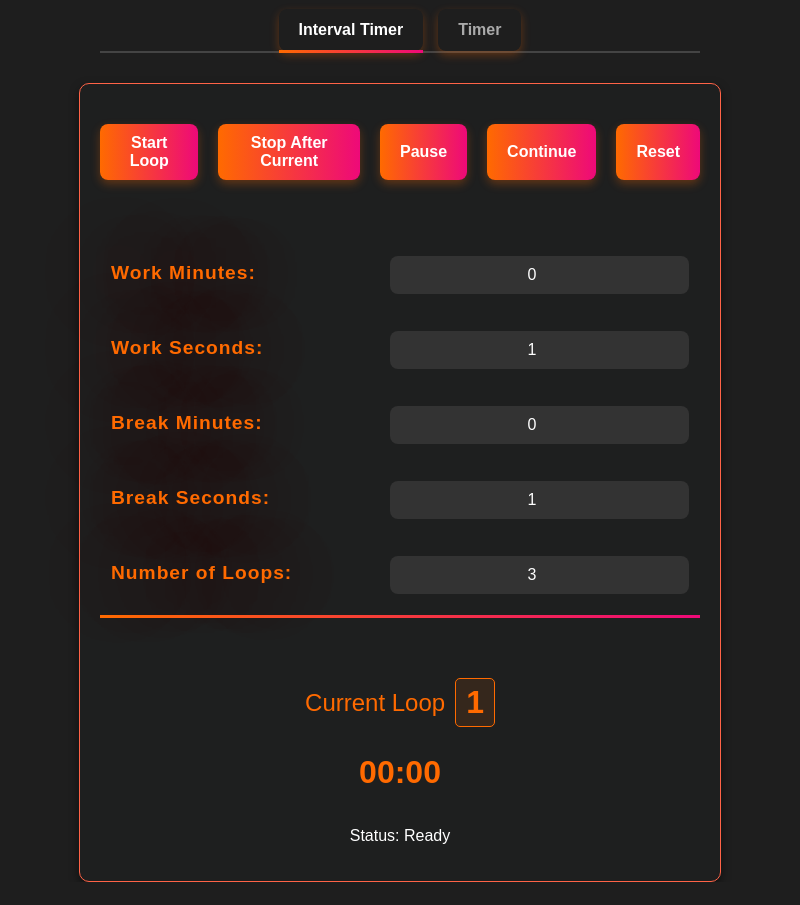
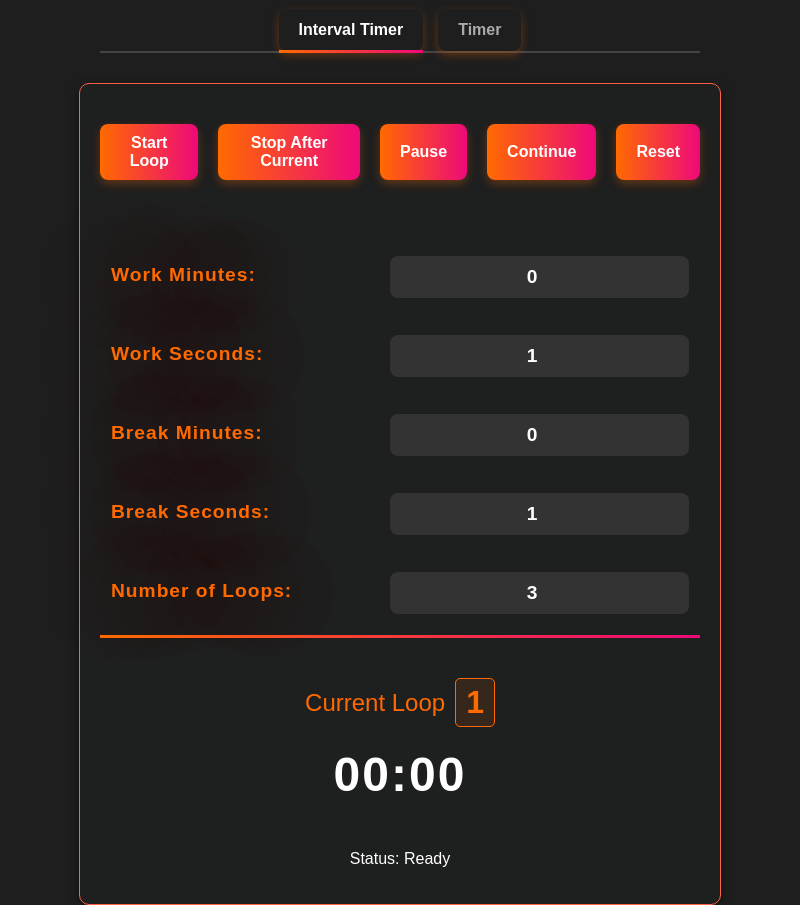
Before and after one commit to psymore/interval-timer, an Electron app: page index.html in a window 800 px wide. Shown: the part 96-1001 px from the top of the page. Before the commit the page ends 978 px from the top, so only its background shows below. Drawn offline with Linux system fonts and the light colour scheme.

Commit message:
Input styling improved.

```diff
--- a/css/styles.css
+++ b/css/styles.css
@@ -167,20 +167,6 @@ body {
   user-select: none;
 }
 
-.input-group input {
-  align-self: center;
-  display: flex;
-  justify-content: center;
-  flex: 1;
-  width: 100px;
-  padding: 10px;
-  font-size: 1rem;
-  border: none;
-  border-radius: 8px;
-  background-color: #333;
-  color: white;
-  text-align: center;
-}
 .input-group input:focus {
   outline: none;
   box-shadow: 0 0 20px rgba(255, 106, 0, 0.5);
@@ -191,7 +177,6 @@ body {
   display: flex;
   justify-content: center;
   align-items: center;
-  margin-top: 20px;
   color: #ff6a00;
 }
 .currentLoop span {
@@ -306,6 +291,13 @@ button:disabled {
   margin-top: 10px;
 }
 
+#intervalCountdown {
+  font-size: 3rem;
+  font-weight: bold;
+  letter-spacing: 2px;
+  margin-top: 20px;
+}
+
 .settings-icon {
   position: absolute;
   top: 10px;
--- a/js/views/intervalTimerView.js
+++ b/js/views/intervalTimerView.js
@@ -37,8 +37,27 @@ export function renderIntervalView() {
         <span id="currentLoop">1</span>
       </div>
 
-      <h2 id="intervalCountdown">00:00</h2>
+      <h1 id="intervalCountdown">00:00</h1>
       <p id="intervalStatus">Status: Ready</p>
     </div>
   `;
 }
+
+const style = document.createElement("style");
+style.textContent = `
+.input-group input {
+  align-self: center;
+  display: flex;
+  justify-content: center;
+  flex: 1;
+  width: 100px;
+  padding: 10px;
+  font-size: 1.2rem;
+  font-weight: bold;
+  border: none;
+  border-radius: 8px;
+  color: white;
+  text-align: center;
+}
+`;
+document.head.appendChild(style);
```
